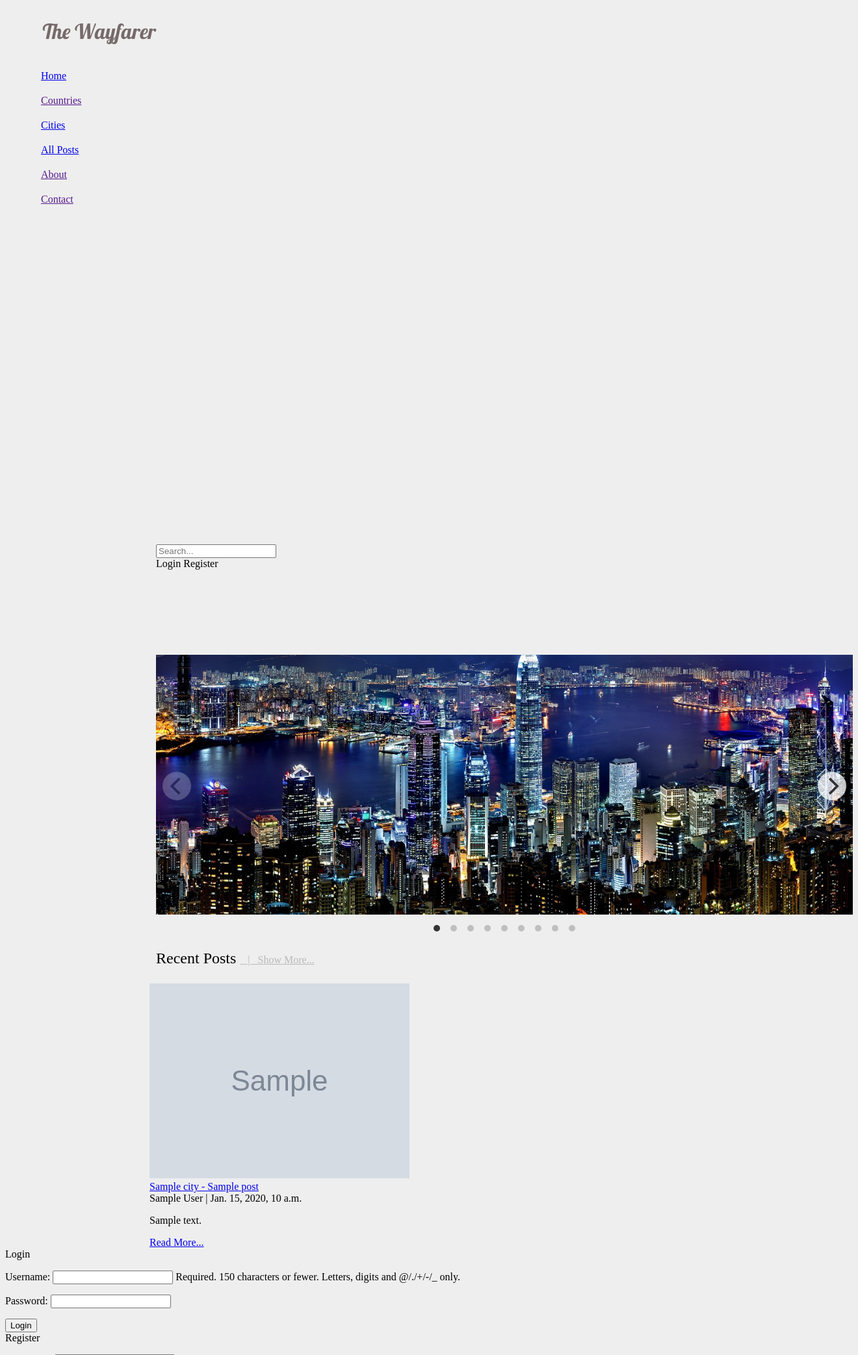
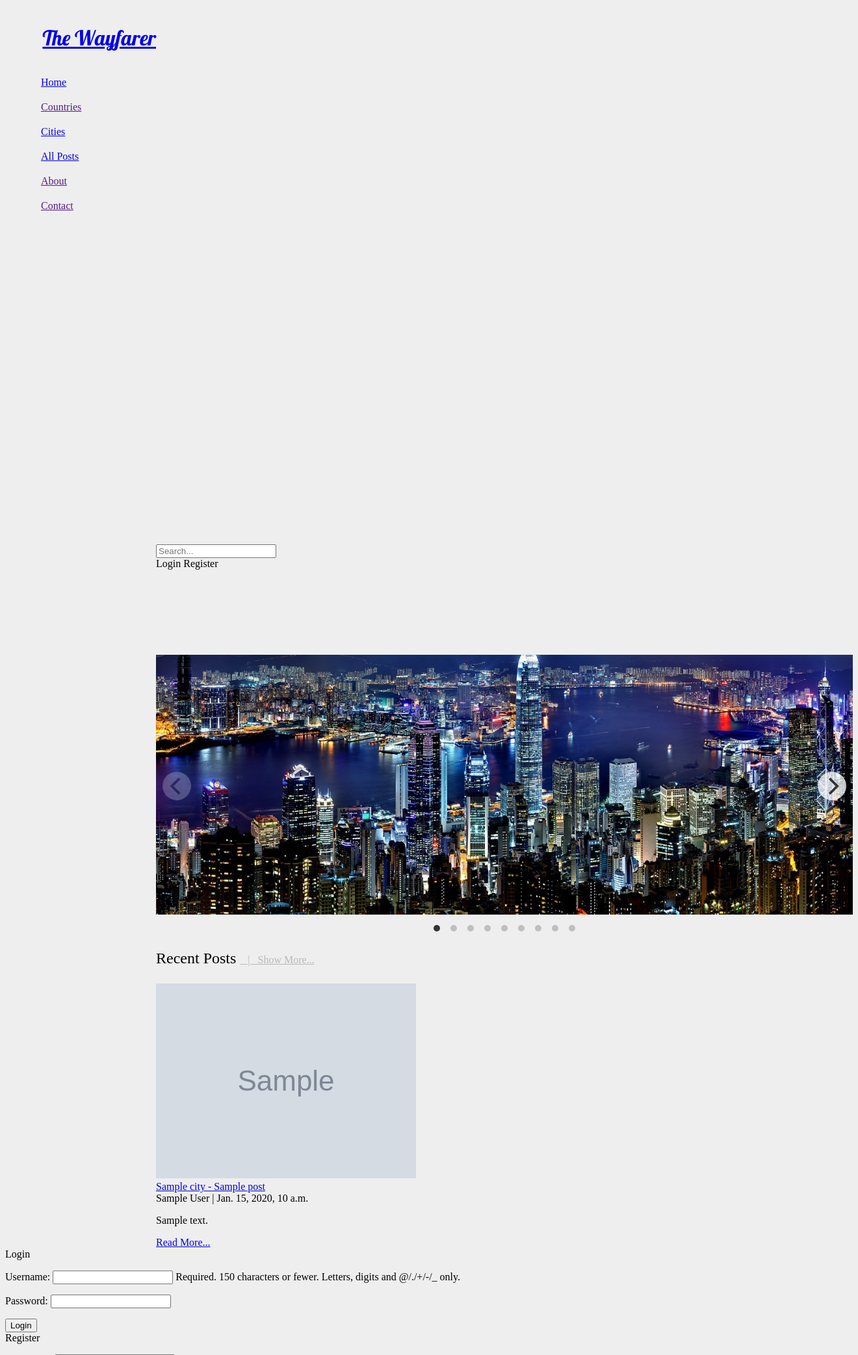
Before and after one commit to jasonhawkharris/wayfarer, a Django app: page / in a window 1320 px wide; the page is wider, and only the part inside the window is pictured. Shown: the top 2086 px of that part at 65% size. Run offline with Django 3.2, Linux system fonts and the light colour scheme; tables that the repository leaves empty hold one stand-in row (values such as "Sample post"); grey boxes marked "Sample" are stand-in pictures; some libraries are stand-ins or nearby versions.

Commit message:
Basic css and formatting fixes

```diff
--- a/main_app/static/css/style.css
+++ b/main_app/static/css/style.css
@@ -14,6 +14,15 @@ body {
     font-family: 'Lobster', cursive;
     font-size: 2rem;
     margin-top: 10px;
+    margin-bottom: 20px;
+    color: rgb(119, 106, 107);
+    align-self: flex-end;
+}
+
+.sidebar-logo {
+    font-family: 'Lobster', cursive;
+    font-size: 2rem;
+    margin-top: 20px;
     margin-bottom: 20px;
     color: rgb(119, 106, 107);
     align-self: flex-end;
@@ -146,6 +155,11 @@ body {
     margin-left: 10px;
 }
 
+.ui.items {
+    margin-left: 10px;
+    margin-right: 40px;
+}
+
 
 
 
--- a/main_app/templates/base.html
+++ b/main_app/templates/base.html
@@ -31,8 +31,10 @@
                     View Profile
                 </a>
             {% else %}
-                <div class="logo">
-                    The Wayfarer
+                <div class="sidebar-logo">
+                    <a href="{% url 'home' %}">
+                        The Wayfarer
+                    </a>
                 </div>
             {% endif %}
         </div>
@@ -123,12 +125,15 @@
         </div>
         <div class="right menu">
             {% if user.is_authenticated %}
-                <a href="{% url 'settings' %}" class="ui item">
+                <a href="{% url 'profile' %}" class="ui item">
                     <!-- First name goes here -->
                     Welcome, {{user.first_name}}
                 </a>
                 <a href="{% url 'logout' %}" class="ui item">
                     Logout
+                </a>
+                <a href="{% url 'settings' %}" class="ui item">
+                    <i class="cog icon"></i>
                 </a>
             {% else %}
                 <a class="ui item" id="login-link">Login</a>
--- a/main_app/templates/home.html
+++ b/main_app/templates/home.html
@@ -52,7 +52,6 @@
 </div>
 
 <div class="ui items">
-    <!-- TODO have this print out in order of most recent. Limit them to 5 -->
     {% for post in all_posts %}
     <div class="item">
         <div class="image">
```
